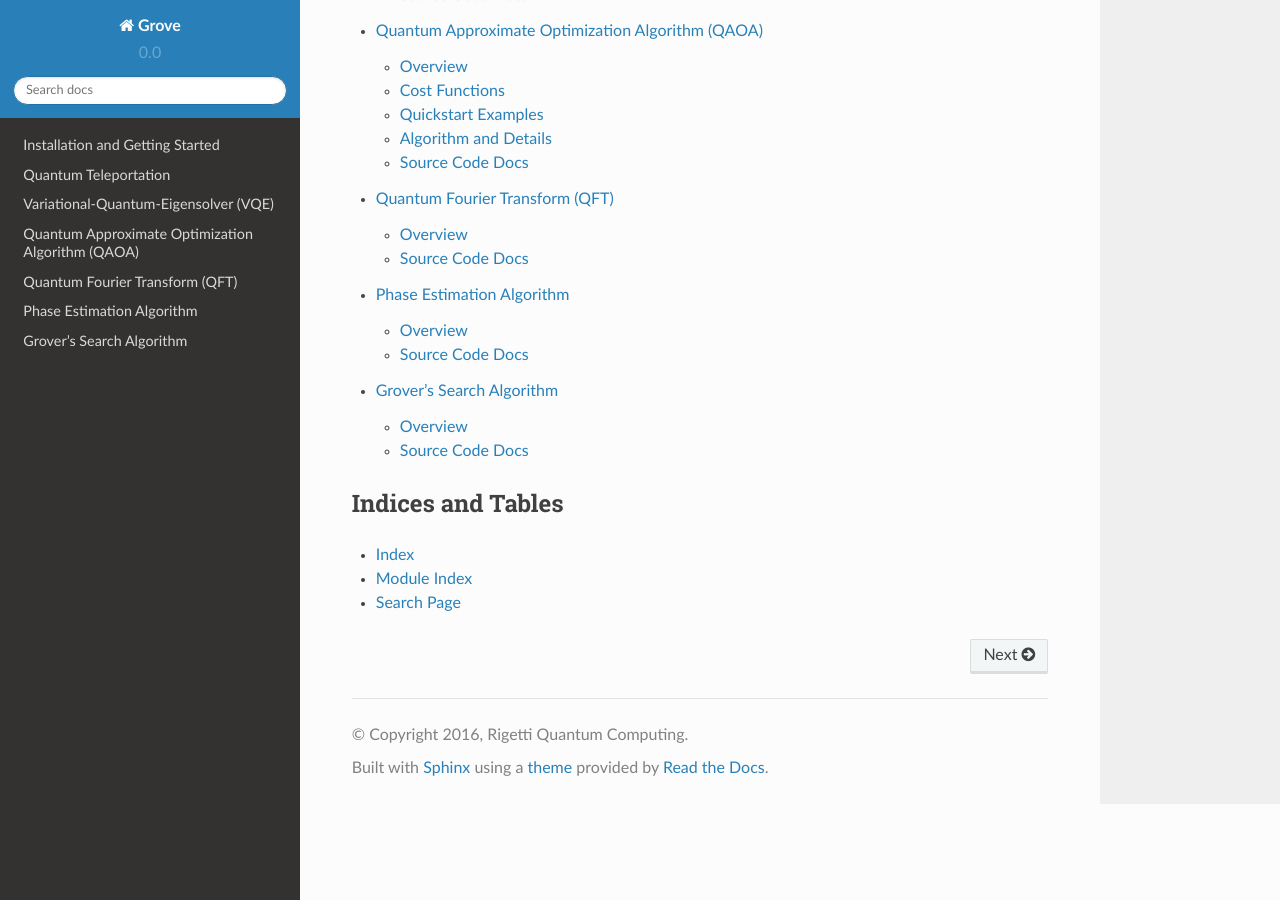
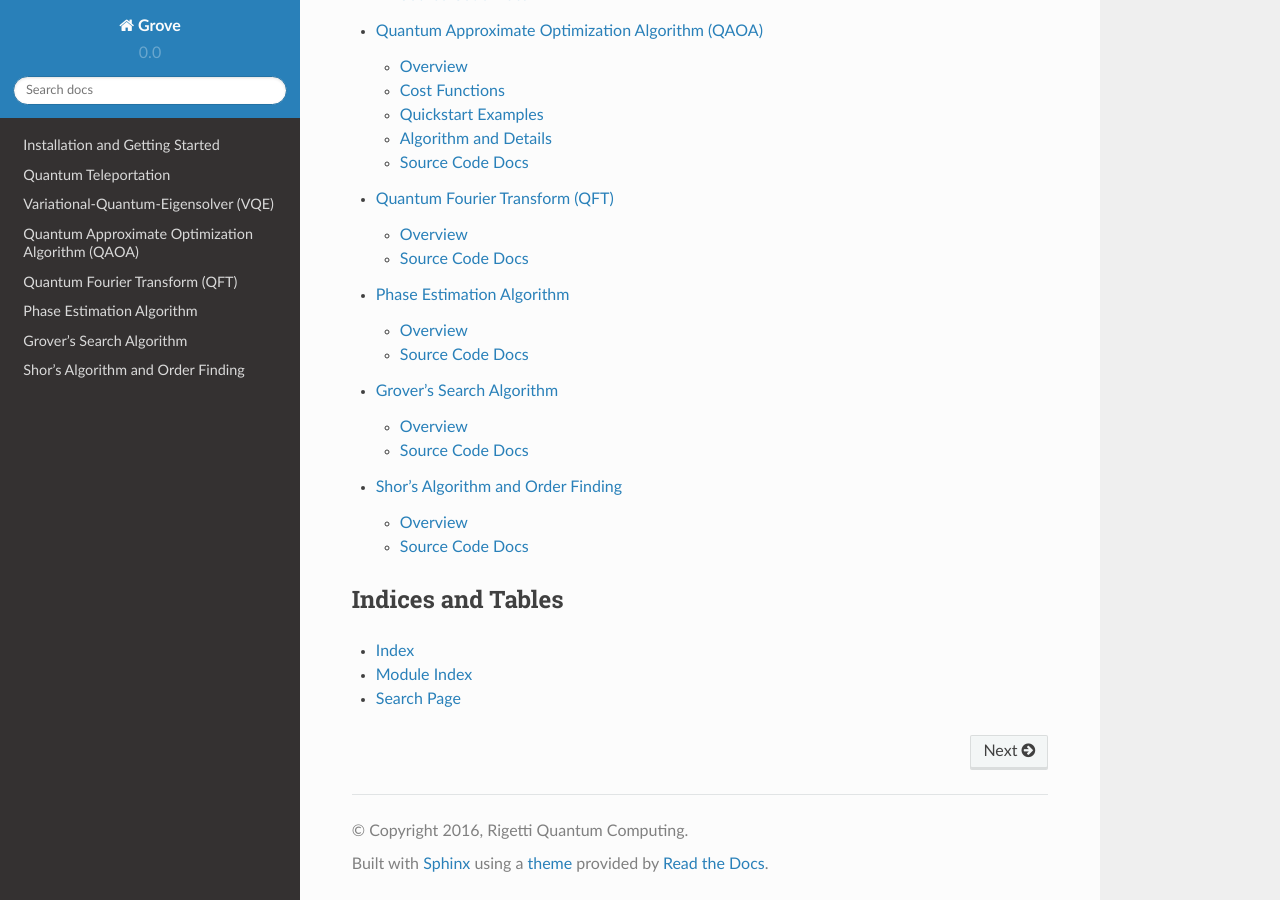
Before and after one commit to rigetti/grove, a Sphinx documentation site: the page built from docs/index.rst, in a window 1280 px wide and 900 px high, scrolled down 773 px. Built offline with Sphinx 7.4.7 and the Read the Docs theme 2.0.0, drawn with Linux system fonts in a browser that asks for light colours; some of the changed lines change nothing that is shown.

Commit message:
Add Shor docs

```diff
--- a/docs/index.rst
+++ b/docs/index.rst
@@ -27,6 +27,7 @@ of which has its own self-contained documentation.
    qft
    phaseestimation
    grover
+   shor
 
 Indices and Tables
 __________________
--- /dev/null
+++ b/docs/shor.rst
@@ -0,0 +1,83 @@
+==================================
+Shor's Algorithm and Order Finding
+==================================
+
+Overview
+--------
+
+In 1994 Peter Shor created a quantum polynomial time algorithm for the
+prime factorization of an integer :math:`N = pq`, where :math:`p` and :math:`q` are prime factors.
+This algorithm was truly revolutionary for the field of quantum computing,
+for its ability to efficiently solve a problem that is thought to be very
+difficult for classical computers. It achieves this task through the use
+of reducing prime factorization to the problem of calculating the period
+of a function, which can be done efficiently on a quantum computer [1]_.
+
+Classical Computation
+_____________________
+
+Shor's algorithm is a prime example of a hybrid classical/quantum algorithm,
+which means that is has both classical and quantum steps [2]_. The algorithm starts
+with the following classical steps, modified from the original algorithm to deal
+with certain edge cases and integers composed of more than two primes [3]_:
+
+1. Check if :math:`N` is either trivial (such as 1, 2, or 3), or invalid (0 or negative)
+2. Create a queue of integers to factor, starting with :math:`[N]`
+3. While that queue has primes (checked using elliptical curve primality testing and Miller-Rabin):
+
+    3a. Remove a non-prime value from the queue and call it :math:`N`.
+
+    3b. Pick a random integer :math:`a` which is less than :math:`N`.
+
+    3c. Calculate the GCD of :math:`a` and :math:`N`. If this value is not 1, then append the result of the GCD and :math:`N/GCD` to the queue, and go back to 3a.
+
+    3d. Otherwise, calculate the order of :math:`a^x \mod N`, using the quantum subroutine mentioned in the next session.
+
+    3e. Using the answer from 3d, calculate the GCD of :math:`a^{r/2} + 1` and :math:`N`, and take that to be the value :math:`g`.
+
+    3f. Check that :math:`g` and :math:`g/N` are both integers; if so, add them to the queue. Otherwise, start back at 3a.
+
+4. Once all elements in the queue are prime, remove any repeated 1's and return the queue as a list of prime factors for the original :math:`N`.
+
+Order Finding - Quantum Subroutine
+__________________________________
+
+As you can see from the previous section, there is a quantum subroutine needed to find the periodicity of the function :math:`a^x \mod N`. **Note that this subroutine does sometime find the incorrect order, due to certain edge cases caused by specific inputs; you should always check that the returned order does indeed satisfy the parameters for the problem**. Luckily, the following quantum algorithm can do this efficiently:
+
+1. Instantiate two registers, with the first register initialized to the uniform superposition of all possible states, and the second register instantiated to the value 1.
+2. Apply an oracle from register 1 onto register 2, where the oracle computes :math:`a^x \mod N`
+3. Apply the inverse QFT to the first register, and measure to get a multiple of :math:`s/r`, which can be used to find the final value of :math:`r`
+
+The following circuit diagram shows this subroutine [2]_:
+
+.. image:: https://upload.wikimedia.org/wikipedia/commons/thumb/6/6b/Shor%27s_algorithm.svg/369px-Shor%27s_algorithm.svg.png
+   :align: center
+
+Source Code Docs
+----------------
+
+Here you can find documentation for the different submodules used in Shor's algorithm.
+
+grove.order_finding.shor
+~~~~~~~~~~~~~~~~~~~~~~~~
+
+.. automodule:: grove.order_finding.shor
+    :members:
+    :undoc-members:
+    :show-inheritance:
+
+grove.order_finding.order_finding
+~~~~~~~~~~~~~~~~~~~~~~~~~~~~~~~~~
+
+.. automodule:: grove.order_finding.order_finding
+    :members:
+    :undoc-members:
+    :show-inheritance:
+
+.. rubric:: References
+
+.. [1] Nielsen, Michael A., and Isaac L. Chuang. Quantum Computation and Quantum Information. Cambridge University Press, 2010.
+
+.. [2] https://en.wikipedia.org/wiki/Shor's_algorithm
+
+.. [3] https://github.com/vontell/qstudio/blob/master/src/main/java/core/algorithms/ClassicalImpl.java
```
